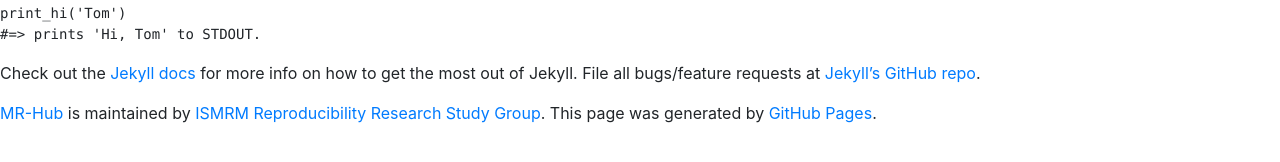
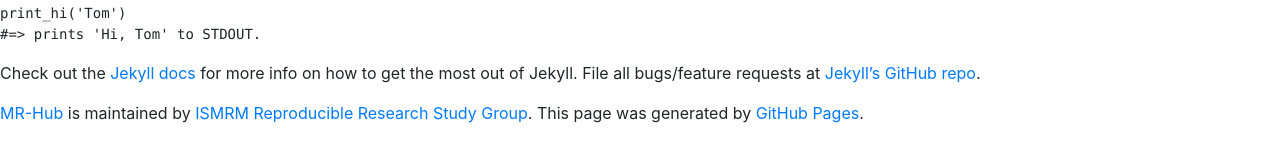
Before and after one commit to ISMRM/mrhub, a Jekyll site: the page built from _posts/2016-02-12-sample-content.markdown, in a window 1280 px wide. Shown: the part 266-428 px from the top of the page. Built offline with Jekyll 4.4.1, drawn with Linux system fonts in a browser that asks for light colours; nearby versions of some CDN libraries; library files that are not in the unit come from our copies.

Commit message:
Update page-footer.html

```diff
--- a/_includes/page-footer.html
+++ b/_includes/page-footer.html
@@ -1,5 +1,5 @@
 <footer class="site-footer">
-  <span class="site-footer-owner"><a href="{{ site.url }}">{{ site.title }}</a> is maintained by <a href="{{ site.author.url }}">ISMRM Reproducibility Research Study Group</a>.</span>
+  <span class="site-footer-owner"><a href="{{ site.url }}">{{ site.title }}</a> is maintained by <a href="{{ site.author.url }}">ISMRM Reproducible Research Study Group</a>.</span>
   <span class="site-footer-credits">This page was generated by <a href="https://pages.github.com">GitHub Pages</a>.</span>
 </footer>
 
```
